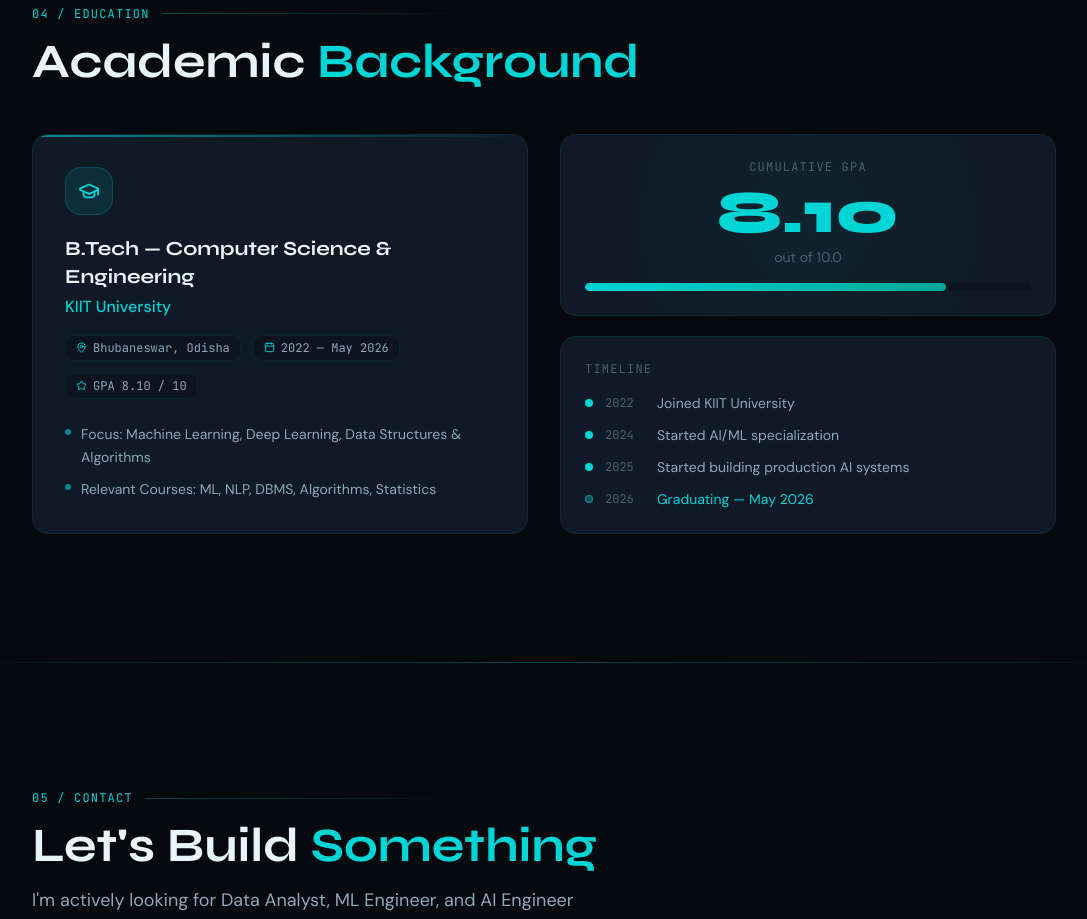
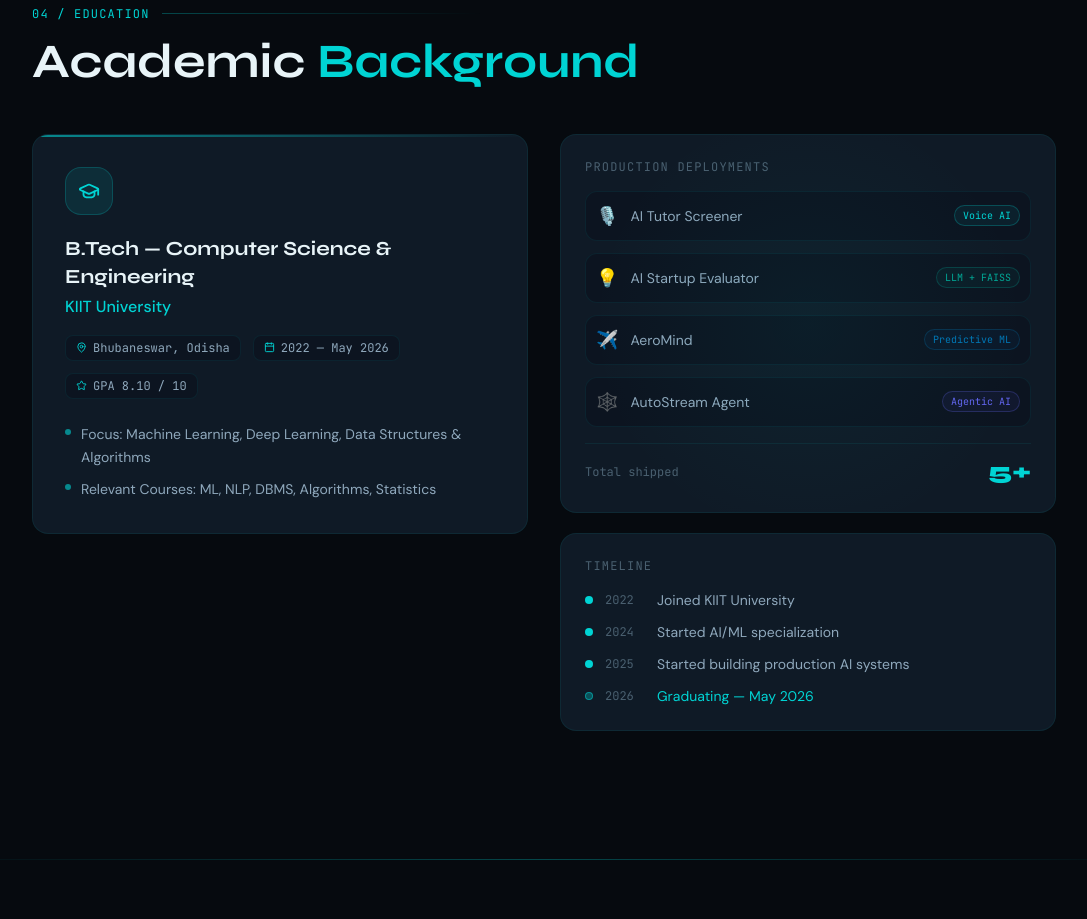
Before and after one commit to raj-singh1802/raj-portfolio, a React (Vite) app: page / in a window 1280 px wide. Shown: the part 3980-4899 px from the top of the page, without its empty margins (96-1183 px from the left). Built offline with nearby package versions, Linux system fonts and the light colour scheme.

Commit message:
AutoStream Project Updated

```diff
--- a/src/components/Education.jsx
+++ b/src/components/Education.jsx
@@ -107,29 +107,55 @@
             <motion.div variants={fadeInUp} className="space-y-5">
 
               {/* GPA Card */}
-              <div className="card-base p-6 text-center relative overflow-hidden">
-                <div className="absolute inset-0 opacity-5"
-                  style={{
-                    background: 'radial-gradient(circle at 50% 50%, #00d4d4, transparent 70%)'
-                  }}
+              {/* Shipped Projects Card */}
+              <div className="card-base p-6 relative overflow-hidden">
+                <div
+                    className="absolute inset-0 opacity-5"
+                    style={{
+                        background: 'radial-gradient(circle at 50% 50%, #00d4d4, transparent 70%)'
+                    }}
                 />
-                <p className="text-xs font-mono text-text-muted uppercase tracking-widest mb-2">
-                  Cumulative GPA
+                <p className="text-xs font-mono text-text-muted uppercase tracking-widest mb-4">
+                    Production Deployments
                 </p>
-                <div className="font-display font-black text-6xl text-accent-cyan mb-1">
-                  {personalInfo.gpa.split(' ')[0]}
+                <div className="space-y-3">
+                    {[
+                        { icon: "🎙️", name: "AI Tutor Screener",    tag: "Voice AI",    color: "#00d4d4" },
+                        { icon: "💡", name: "AI Startup Evaluator",  tag: "LLM + FAISS", color: "#00a896" },
+                        { icon: "✈️", name: "AeroMind",              tag: "Predictive ML",color: "#0077b6" },
+                        { icon: "🕸️", name: "AutoStream Agent",      tag: "Agentic AI",  color: "#6366f1" },
+                    ].map((project, i) => (
+                        <motion.div
+                            key={i}
+                            initial={{ opacity: 0, x: -20 }}
+                            whileInView={{ opacity: 1, x: 0 }}
+                            viewport={{ once: true }}
+                            transition={{ delay: i * 0.1, duration: 0.4 }}
+                            className="flex items-center gap-3 p-2.5 rounded-xl
+                                       bg-bg-secondary border border-border-subtle
+                                       hover:border-border-active transition-all group"
+                        >
+                            <span className="text-lg">{project.icon}</span>
+                            <span className="text-sm text-text-secondary group-hover:text-text-primary
+                                             transition-colors flex-1">
+                                {project.name}
+                            </span>
+                            <span
+                                className="text-[10px] font-mono px-2 py-0.5 rounded-full border"
+                                style={{
+                                    color: project.color,
+                                    borderColor: `${project.color}40`,
+                                    background: `${project.color}10`,
+                                }}
+                            >
+                                {project.tag}
+                            </span>
+                        </motion.div>
+                    ))}
                 </div>
-                <p className="text-text-muted text-sm">out of 10.0</p>
-
-                {/* GPA bar */}
-                <div className="mt-4 h-2 bg-bg-secondary rounded-full overflow-hidden">
-                  <motion.div
-                    className="h-full rounded-full bg-gradient-to-r from-accent-cyan to-accent-teal"
-                    initial={{ width: 0 }}
-                    whileInView={{ width: '81%' }}
-                    viewport={{ once: true }}
-                    transition={{ duration: 1.5, ease: [0.4, 0, 0.2, 1], delay: 0.3 }}
-                  />
+                <div className="mt-4 pt-3 border-t border-border-subtle flex justify-between items-center">
+                    <span className="text-xs text-text-muted font-mono">Total shipped</span>
+                    <span className="font-display font-black text-2xl text-accent-cyan">5+</span>
                 </div>
               </div>
 
```
